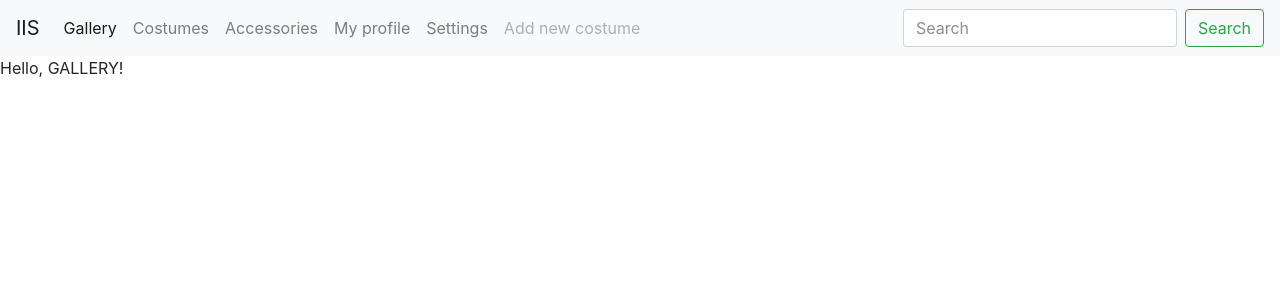
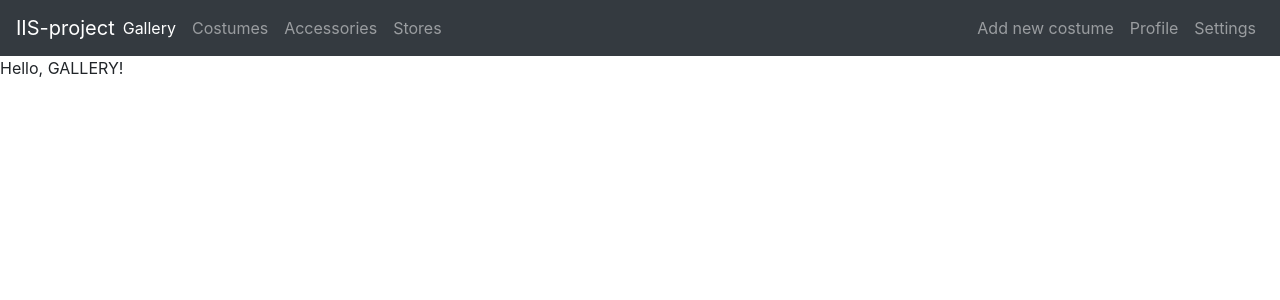
Before and after one commit to MatejKastak/iis, a Django app: page / in a window 1280 px wide. Shown: the top 300 px of the page. Run offline with Django 3.2, Linux system fonts and the light colour scheme; some libraries are stand-ins or nearby versions.

Commit message:
Edited the nav bar
- search should not be default on nav bar

```diff
--- a/costumes/templates/base.html
+++ b/costumes/templates/base.html
@@ -28,51 +28,78 @@
   <body>
 
     {% block nav %}
-	<nav class="navbar navbar-expand-lg navbar-light bg-light">
-	<a class="navbar-brand" href="#">IIS</a>
-	<button class="navbar-toggler" type="button" data-toggle="collapse" data-target="#navbarSupportedContent" aria-controls="navbarSupportedContent" aria-expanded="false" aria-label="Toggle navigation">
+    <nav class="navbar navbar-expand-md navbar-dark bg-dark">
+
+      <div class="navbar-collapse collapse w-100 order-1 order-md-0 dual-collapse2">
+
+	<ul class="navbar-nav mr-auto">
+
+	  <li class="nav-item active">
+
+	    <a class="nav-link" href="#">Gallery</a>
+
+	  </li>
+
+	  <li class="nav-item">
+
+	    <a class="nav-link" href="#">Costumes</a>
+
+	  </li>
+
+	  <li class="nav-item">
+
+	    <a class="nav-link" href="#">Accessories</a>
+
+	  </li>
+
+	  <li class="nav-item">
+
+	    <a class="nav-link" href="#">Stores</a>
+
+	  </li>
+
+	</ul>
+
+      </div>
+
+      <div class="mx-auto order-0">
+
+	<a class="navbar-brand mx-auto" href="#">IIS-project</a>
+
+	<button class="navbar-toggler" type="button" data-toggle="collapse" data-target=".dual-collapse2">
+
 	  <span class="navbar-toggler-icon"></span>
+
 	</button>
 
-	<div class="collapse navbar-collapse" id="navbarSupportedContent">
-	    <ul class="navbar-nav mr-auto">
-	    <li class="nav-item active">
-		<a class="nav-link" href="#">Gallery<span class="sr-only">(current)</span></a>
+      </div>
+
+      <div class="navbar-collapse collapse w-100 order-3 dual-collapse2">
+
+	<ul class="navbar-nav ml-auto">
+
+	  <li class="nav-item">
+
+	    <a class="nav-link" href="#">Add new costume</a>
+
 	  </li>
+
 	  <li class="nav-item">
-		<a class="nav-link" href="#">Costumes</a>
+
+	    <a class="nav-link" href="#">Profile</a>
+
 	  </li>
+
 	  <li class="nav-item">
-		<a class="nav-link" href="#">Accessories</a>
+
+	    <a class="nav-link" href="#">Settings</a>
+
 	  </li>
-	    <li class="nav-item">
-		<a class="nav-link" href="#">My profile</a>
-	    </li>
-	    <li class="nav-item">
-		<a class="nav-link" href="#">Settings</a>
-	    </li>
-	    <!-- DROPDOWN TEMPLATE
-	    <li class="nav-item dropdown">
-		<a class="nav-link dropdown-toggle" href="#" id="navbarDropdown" role="button" data-toggle="dropdown" aria-haspopup="true" aria-expanded="false">
-		Dropdown
-		</a>
-		<div class="dropdown-menu" aria-labelledby="navbarDropdown">
-		<a class="dropdown-item" href="#">Action</a>
-		<a class="dropdown-item" href="#">Another action</a>
-		<div class="dropdown-divider"></div>
-		<a class="dropdown-item" href="#">Something else here</a>
+
+	</ul>
+
       </div>
-	    </li>
-	    -->
-	    <li class="nav-item">
-		<a class="nav-link disabled" href="#">Add new costume</a>
-	    </li>
-	    </ul>
-	    <form class="form-inline my-2 my-lg-0">
-	    <input class="form-control mr-sm-2" type="search" placeholder="Search" aria-label="Search">
-	    <button class="btn btn-outline-success my-2 my-sm-0" type="submit">Search</button>
-	    </form>
-	</div>
+
     </nav>
     {% endblock %}
 
```
Lines whose indentation alone changed are shown as unchanged.
